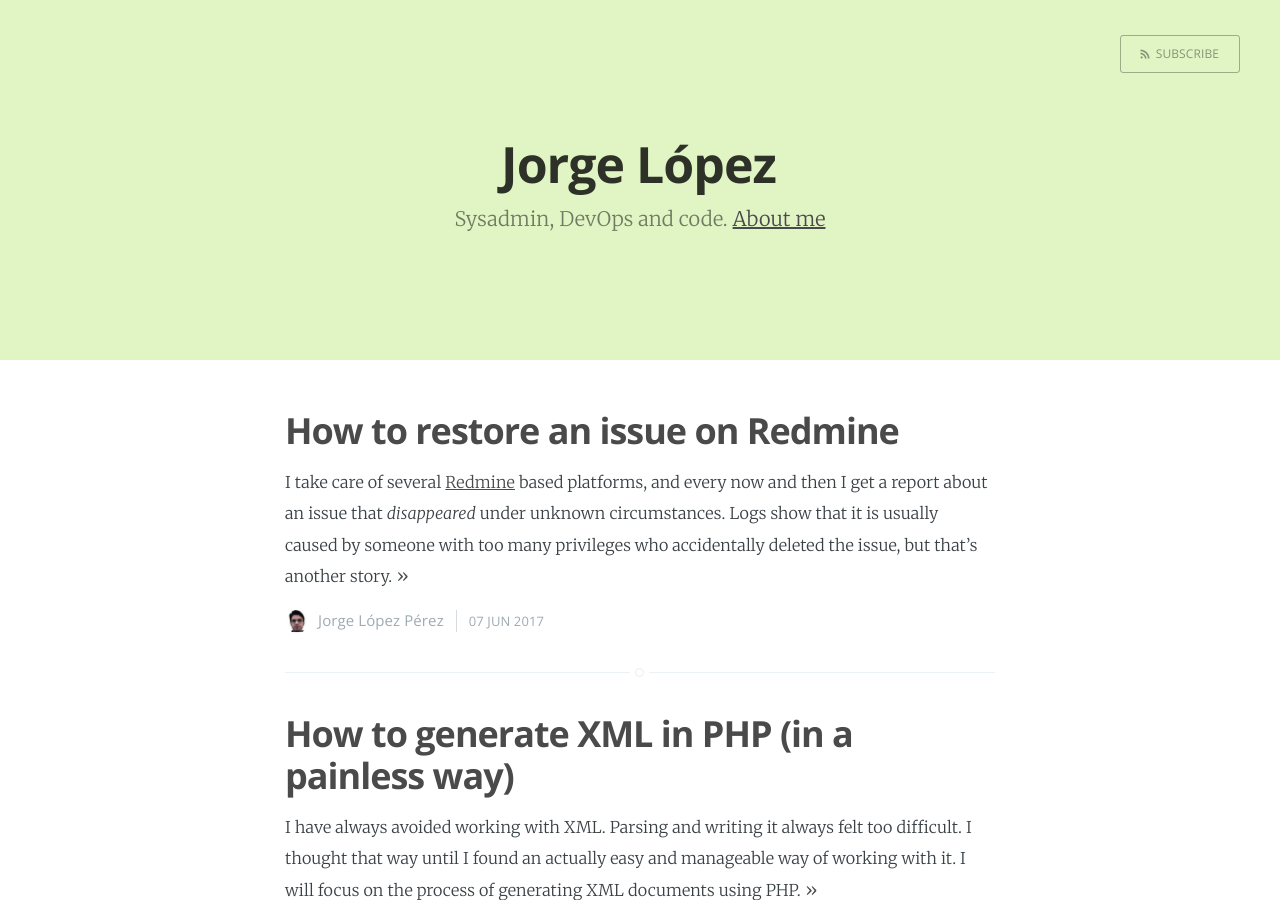
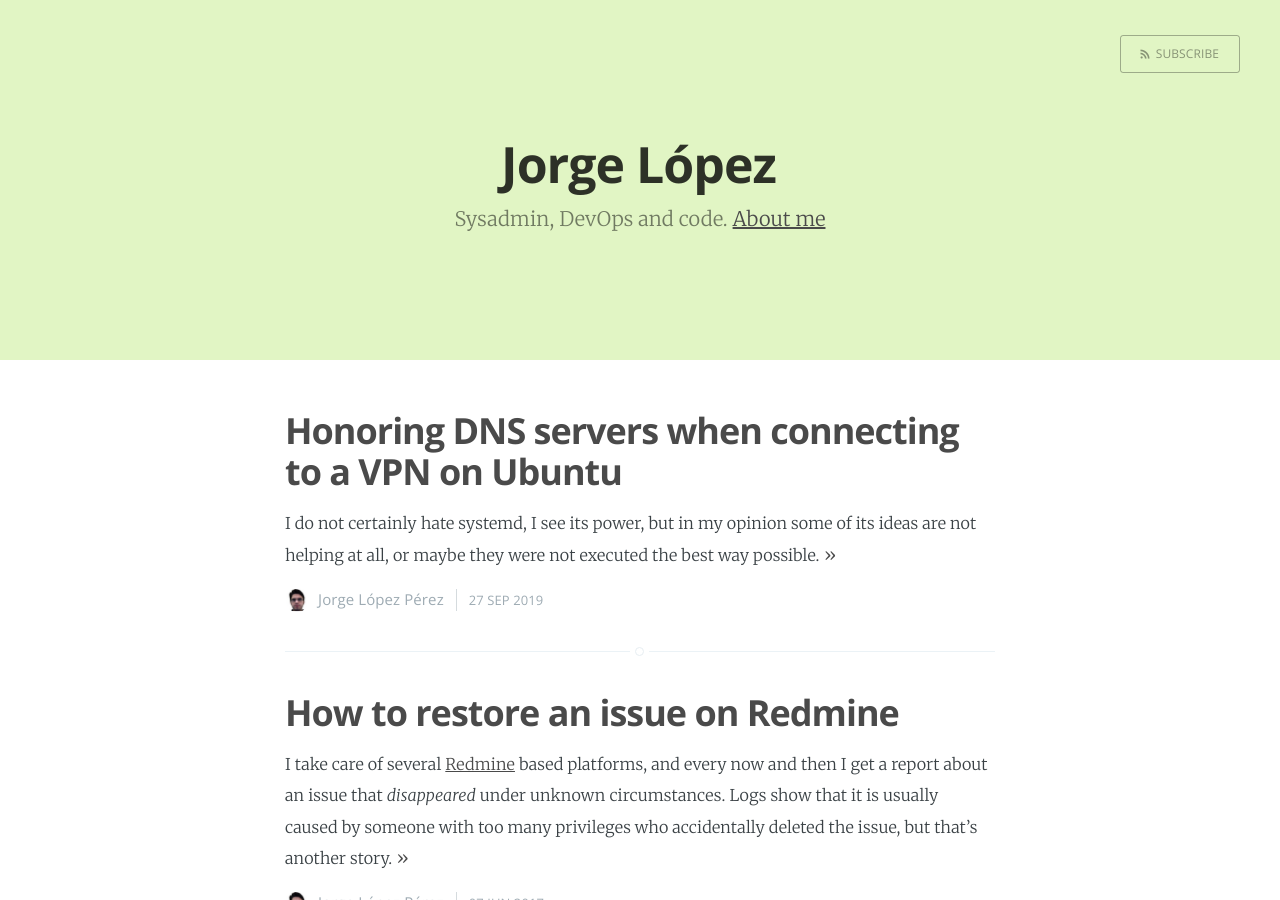
Before and after one commit to jorgelzpz/jorgelzpz.github.com, a Jekyll site: the page built from index.html, in a window 1280 px wide and 900 px high. Built offline with Jekyll 4.4.1, drawn with Linux system fonts in a browser that asks for light colours; the list of posts is cut into pages by our own code; some of the changed lines change nothing that is shown.

Commit message:
Add OpenVPN+DNS post

```diff
--- a/_config.yml
+++ b/_config.yml
@@ -7,7 +7,7 @@ paginate: 5
 baseurl: /
 domain_name: 'jorgelp.com'
 permalink: /:year/:month/:title/
-gems: [jekyll-paginate]
+plugins: [jekyll-paginate]
 
 about: about/
 github: https://github.com/adobo/
--- /dev/null
+++ b/_posts/2019-09-27-dns-vpn-ubuntu.markdown
@@ -0,0 +1,68 @@
+---
+layout: post
+title:  "Honoring DNS servers when connecting to a VPN on Ubuntu"
+date:   2019-09-27 18:30
+---
+
+I do not certainly hate systemd, I see its power, but in my opinion some of its ideas are not
+helping at all, or maybe they were not executed the best way possible.
+
+[systemd-resolved](https://www.freedesktop.org/software/systemd/man/systemd-resolved.service.html)
+is a systemd service that handles DNS resolution for local processes, and
+if you combine it with an OpenVPN based profile on NetworkManager it is very likely you will run
+into very weird issues with DNS.
+
+In the case your VPN is setting a custom DNS server you might probably be experiencing an unexpected
+behaviour, especially when resolving internal records: some might work, some not. This can lead to a
+[DNS leak](https://en.m.wikipedia.org/wiki/DNS_leak) if you are using the VPN for privacy reasons,
+but it is also very frustrating if you are trying to use your company's DNS servers to resolve
+records on a split-horizon DNS setup.
+
+Almost all modern Linux distributions use this combination of systemd and NetworkManager, including
+Ubuntu, so let me show how I _fixed_ it.
+
+After some research, seems that there are two reasons for this behaviour to happen:
+
+1. `systemd-resolved` cached a record and will not try to resolve it again using the new DNS server
+   provided by your VPN
+2. NetworkManager is not using the new DNS server because it failed to resolve some record or just
+   because your ISP's DNS server has higher priority
+
+Although some people decide to completely disable `systemd-resolved`, I found a more convenient way
+to keep it running and making it behave the way I want.
+
+First of all, I disabled `systemd-resolved` caching. It can be done by setting `Cache` to `No` on
+`/etc/systemd/resolved.conf`:
+
+{% highlight ini %}
+[Resolve]
+# ...
+Cache=no
+# ...
+{% endhighlight %}
+
+And then restart `systemd-resolved`:
+
+{% highlight shell %}
+$ sudo systemctl restart systemd-resolved
+{% endhighlight %}
+
+Now we will tell NetworkManager to use `systemd-resolved` when enabling OpenVPN profiles. This can
+be achieved by installing the `openvpn-systemd-resolved` package:
+
+{% highlight shell %}
+$ sudo apt-get install openvpn-systemd-resolved
+{% endhighlight %}
+
+I think this does not have effect if you do not configure your OpenVPN profile to especifically call
+this tool after connecting, but I did not want to waste more time trying what happens if you remove
+it.
+
+Next step will consist in telling NetworkManager it should prioritize the DNS server from the VPN.
+Assuming your VPN connection inside NetworkManager is named `MyVPN1`, run the command above:
+
+{% highlight shell %}
+$ sudo nmcli c modify MyVPN1 ipv4.dns-priority -42
+{% endhighlight %}
+
+Restarting NetworkManager and reconnecting to the VPN should do the trick.
```
